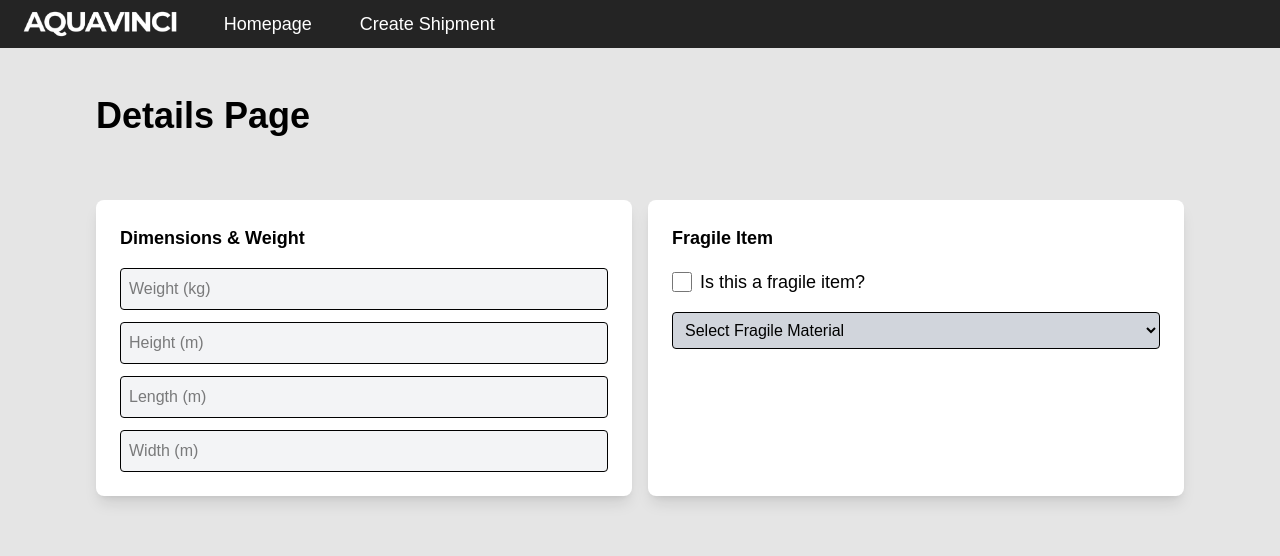
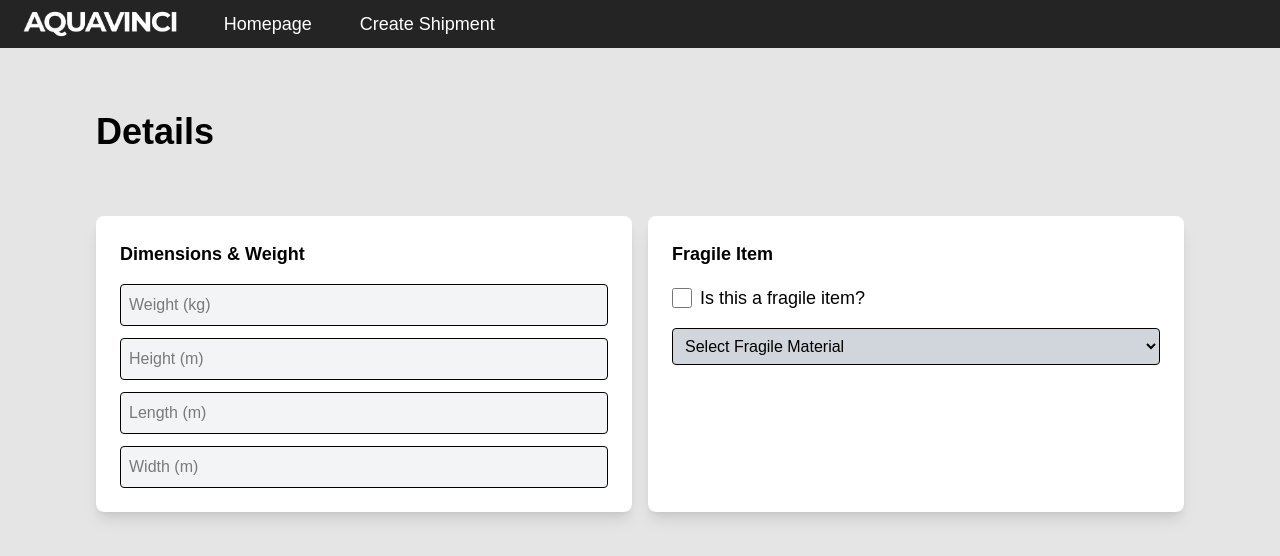
Before and after one commit to AlketKuehne/aquavinci, a Next.js app: page /create-shipment/details in a window 1280 px wide. Shown: the top 556 px of the page. Built offline with nearby package versions, Linux system fonts and the light colour scheme.

Commit message:
edited sub sub page

```diff
--- a/app/create-shipment/details/page.tsx
+++ b/app/create-shipment/details/page.tsx
@@ -92,8 +92,8 @@ export default function DetailsPage() {
       </nav>
 
       {/* Page Content */}
-      <div className={`flex flex-col items-start w-full max-w-6xl mt-12 px-8 ${showCancelPopup ? 'pointer-events-none' : ''}`}>
-        <h1 className="text-4xl font-extrabold mb-8 self-start">Details Page</h1>
+      <div className={`flex flex-col items-start w-full max-w-6xl mt-16 px-8 ${showCancelPopup ? 'pointer-events-none' : ''}`}>
+        <h1 className="text-4xl font-extrabold mb-8 self-start">Details</h1>
 
         {/* Two Boxes */}
         <div className="flex justify-between w-full mt-8 gap-x-4">
```
